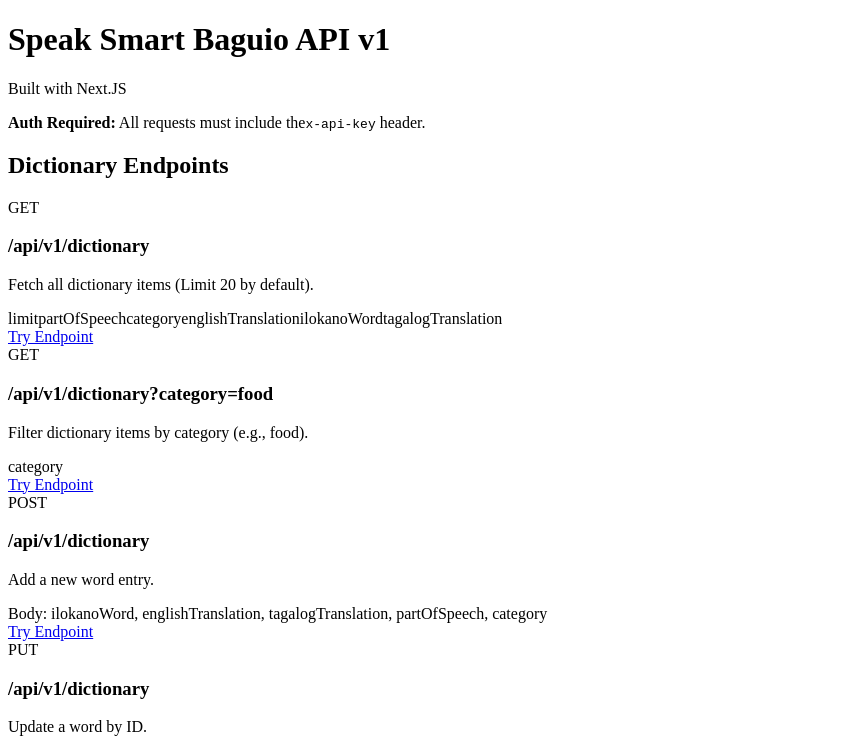
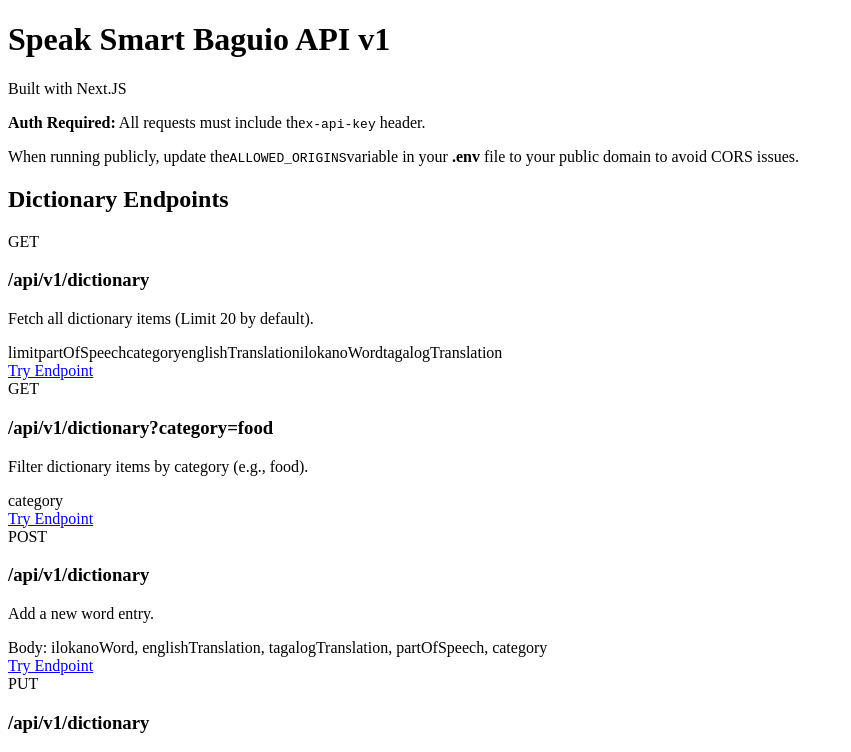
Before and after one commit to glenn-velasco/speaksmartbaguio-next, a Next.js app: page / in a window 1280 px wide. Shown: the top 752 px of the page, without its empty margins (0-851 px from the left). Built offline with nearby package versions, Linux system fonts and the light colour scheme.

Commit message:
refactor(apidashboard): Add more instructions

```diff
--- a/app/page.tsx
+++ b/app/page.tsx
@@ -130,6 +130,13 @@
             <strong>Auth Required:</strong> All requests must include the
             <code className="bg-amber-100 dark:bg-amber-800 px-1 mx-1 rounded text-amber-900 dark:text-amber-100">x-api-key</code> header.
           </p>
+          <p className="text-amber-800 dark:text-amber-200 text-sm">
+            When running publicly, update the
+            <code className="bg-amber-100 dark:bg-amber-800 px-1 mx-1 rounded text-amber-900 dark:text-amber-100">
+              ALLOWED_ORIGINS
+            </code>
+            variable in your <strong>.env</strong> file to your public domain to avoid CORS issues.
+          </p>
         </div>
 
         <div className="space-y-16">
```
